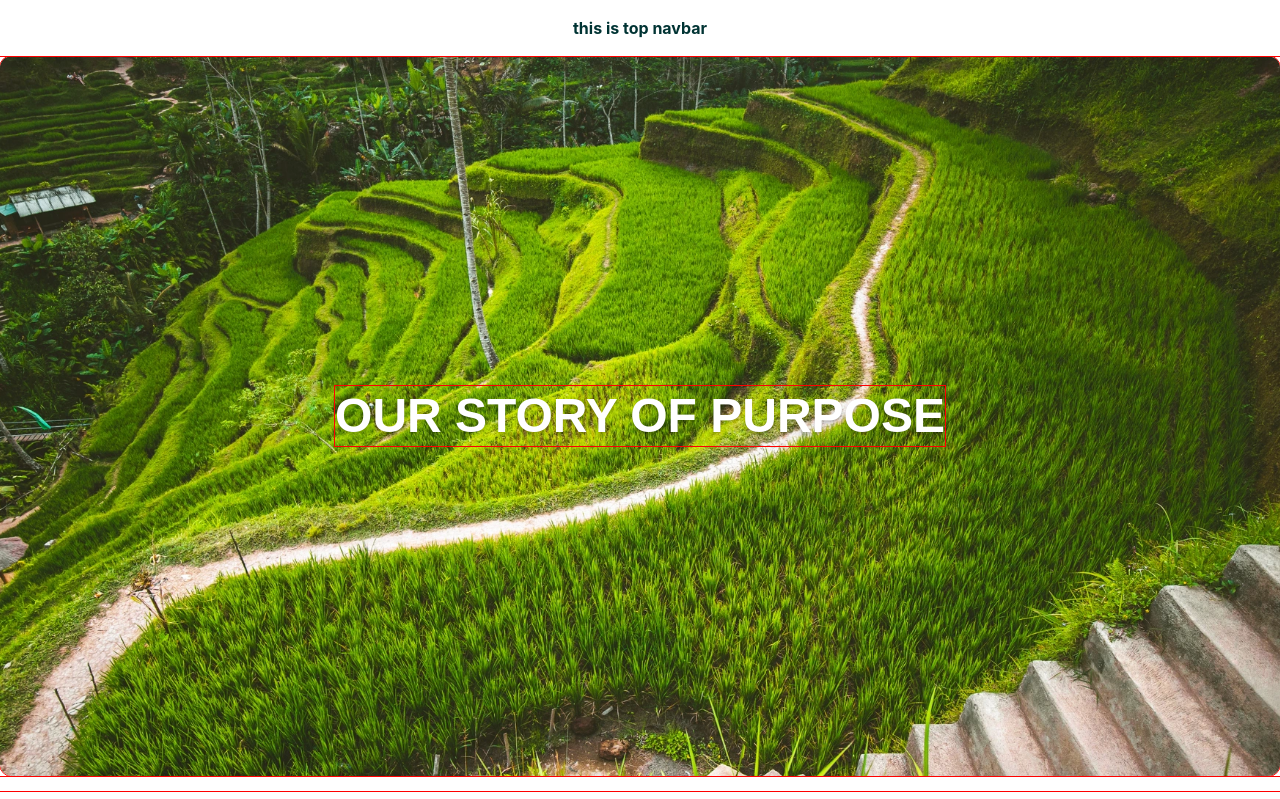
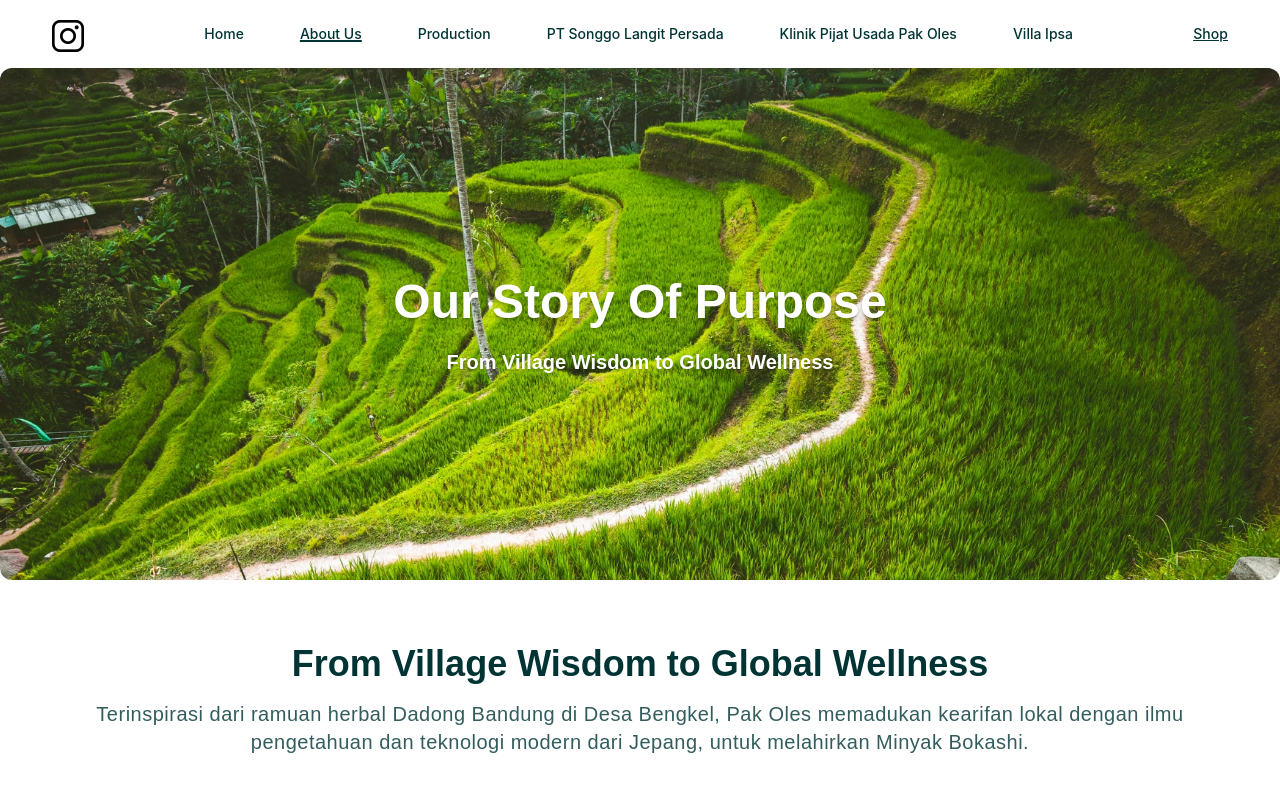
Before and after one commit to idambaliharyono/bokashi-landing-page, a SvelteKit app: page /about-us in a window 1280 px wide. Shown: the top 799 px of the page. Built offline with nearby package versions, Linux system fonts and the light colour scheme.

Commit message:
desktop top navbar

```diff
--- a/src/lib/components/CenterText.svelte
+++ b/src/lib/components/CenterText.svelte
@@ -1,7 +1,7 @@
 <!-- Hero.svelte -->
 <script lang="ts">
 	let {
-		heading = 'this is heading',
+		heading = '',
 		body = [],
 		headingSizeMobile = '2xl',
 		headingSizeDesktop = '4xl',
@@ -21,8 +21,10 @@
 </script>
 
 {#if body.length > 0}
-	<div class="mt-6 flex w-full flex-col justify-center px-2 text-center lg:mt-4 lg:px-10" {...rest}>
-		<h2 class={headingClass} style="margin-bottom:{headingParagraphSpace}rem">{heading}</h2>
+	<div class="mt-6 flex w-full flex-col justify-center px-2 text-center lg:mt-0 lg:px-10" {...rest}>
+		{#if heading.length > 0}
+			<h2 class={headingClass} style="margin-bottom:{headingParagraphSpace}rem">{heading}</h2>
+		{/if}
 
 		<div class="flex flex-col gap-4 tracking-wide">
 			<div class="w-full font-body">
--- a/src/lib/components/Hero.svelte
+++ b/src/lib/components/Hero.svelte
@@ -14,7 +14,7 @@
 
 <section class="w-full">
 	<div
-		class="relative aspect-{aspectRatio} overflow-hidden rounded-{rounded} {border
+		class="relative aspect-{aspectRatio} overflow-hidden xl:aspect-2.5/1 rounded-{rounded} {border
 			? 'border border-black'
 			: ''}"
 	>
--- a/src/routes/+layout.svelte
+++ b/src/routes/+layout.svelte
@@ -69,7 +69,25 @@
 			</div>
 		</div>
 		<div class=" hidden bg-white py-4 text-center font-bold text-primary lg:block">
-			this is top navbar
+			<div class="flex justify-around">
+				<div class="flex items-end">
+					<img src={InstagramIcon} alt="" class=" h-8 w-8" />
+				</div>
+				<div class="flex items-end gap-6 text-sm font-medium">
+					{#each navigationLinks as item}
+						{@const isActive = page.url.pathname === item.href}
+						<a
+							href={item.href}
+							class="rounded-3xl px-4 py-2 decoration-2 hover:underline"
+							class:underline={isActive}
+							aria-current={isActive ? 'page' : undefined}>{item.label}</a
+						>
+					{/each}
+				</div>
+				<div class="flex items-center text-sm font-medium underline">
+					<a href="">Shop</a>
+				</div>
+			</div>
 		</div>
 	</section>
 
--- a/src/routes/about-us/+page.svelte
+++ b/src/routes/about-us/+page.svelte
@@ -93,14 +93,16 @@
 	let showAll = $state(false);
 </script>
 
-<Hero src={hero} alt="images">OUR STORY OF PURPOSE</Hero>
+<Hero src={hero} alt="images">
+	<div>
+		<h1 class="">Our Story Of Purpose</h1>
+		<p class="mt-4 hidden text-xl lg:block">From Village Wisdom to Global Wellness</p>
+	</div>
+</Hero>
 <LgContainer class="text-sm">
-	<div class="lg:-mx-16">
+	<div class=" mt-4 lg:-mx-16 xl:mt-6">
 		<CenterText
-			heading="FROM VILLAGE WISDOM TO GLOBAL WELLNESS"
-			headingSizeMobile="2xl"
-			headingSizeDesktop="4xl"
-			headingParagraphSpace="1"
+			heading="From Village Wisdom to Global Wellness"
 			body={[
 				'Terinspirasi dari ramuan herbal Dadong Bandung di Desa Bengkel, Pak Oles memadukan kearifan lokal dengan ilmu pengetahuan dan teknologi modern dari Jepang, untuk melahirkan Minyak Bokashi.'
 			]}
--- a/src/routes/layout.css
+++ b/src/routes/layout.css
@@ -11,6 +11,6 @@
 	--radius-6xl: 5rem;
 	--radius-5xl: 3rem;
 }
-* {
-	outline: 1px solid red;
-}
+/* * { */
+/* 	outline: 1px solid red; */
+/* } */
```
